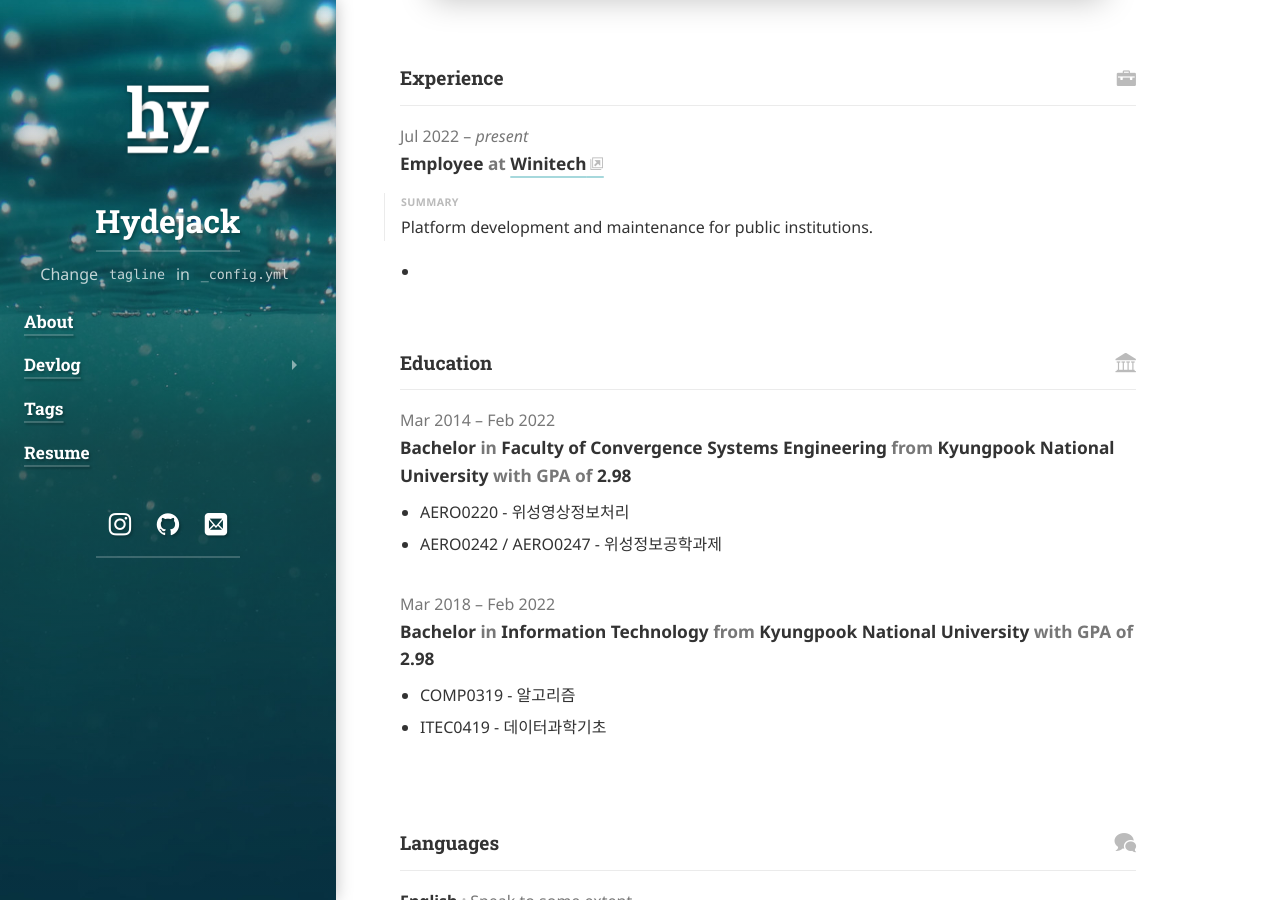
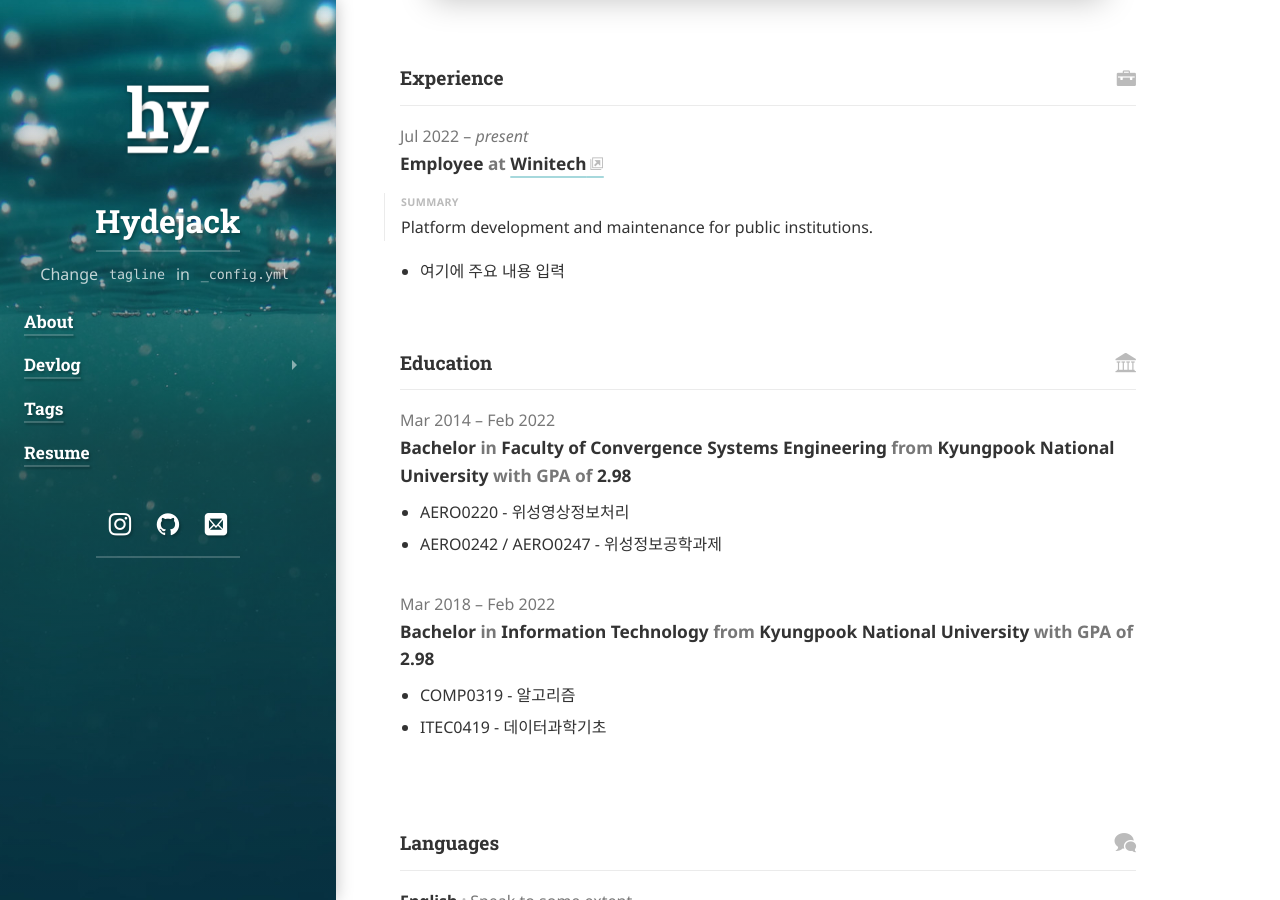
Before and after one commit to jwpark0625/jwpark0625.github.io, a Jekyll site: the page built from resume.md, in a window 1280 px wide and 900 px high, scrolled down 596 px. Built offline with Jekyll 4.4.1, drawn with Linux system fonts in a browser that asks for light colours; cached includes are drawn as plain includes; nearby versions of some CDN libraries; some web fonts are replaced; library files that are not in the unit come from our copies.

Commit message:
updated by JW

```diff
--- a/_data/resume.yml
+++ b/_data/resume.yml
@@ -33,7 +33,8 @@ work:
     summary: >
       Platform development and maintenance for public institutions.
     highlights:
-      -
+     - 여기에 주요 내용 입력
+
 # volunteer:
 #   - organization: "CoderDojo"
 #     position: "Teacher"
```
